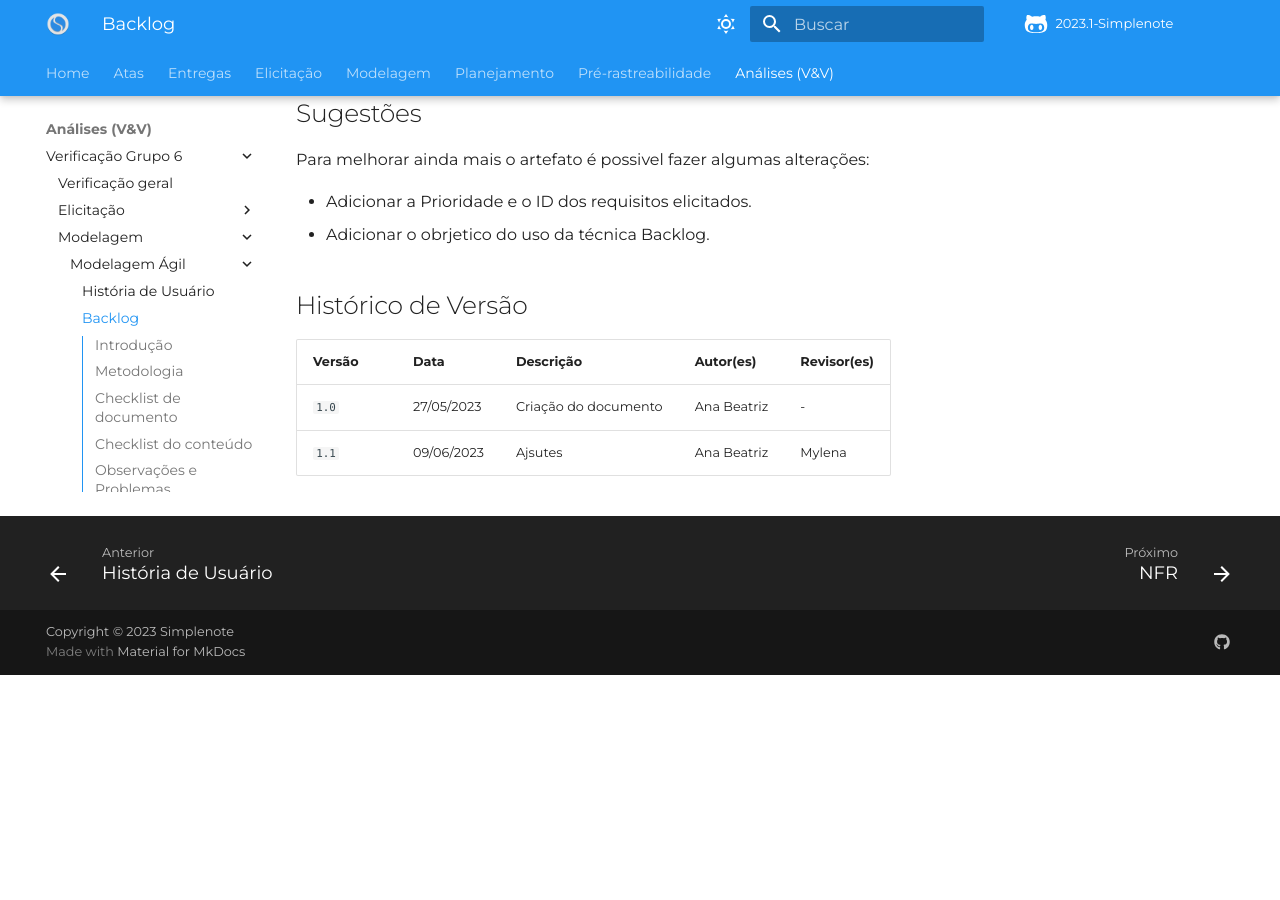
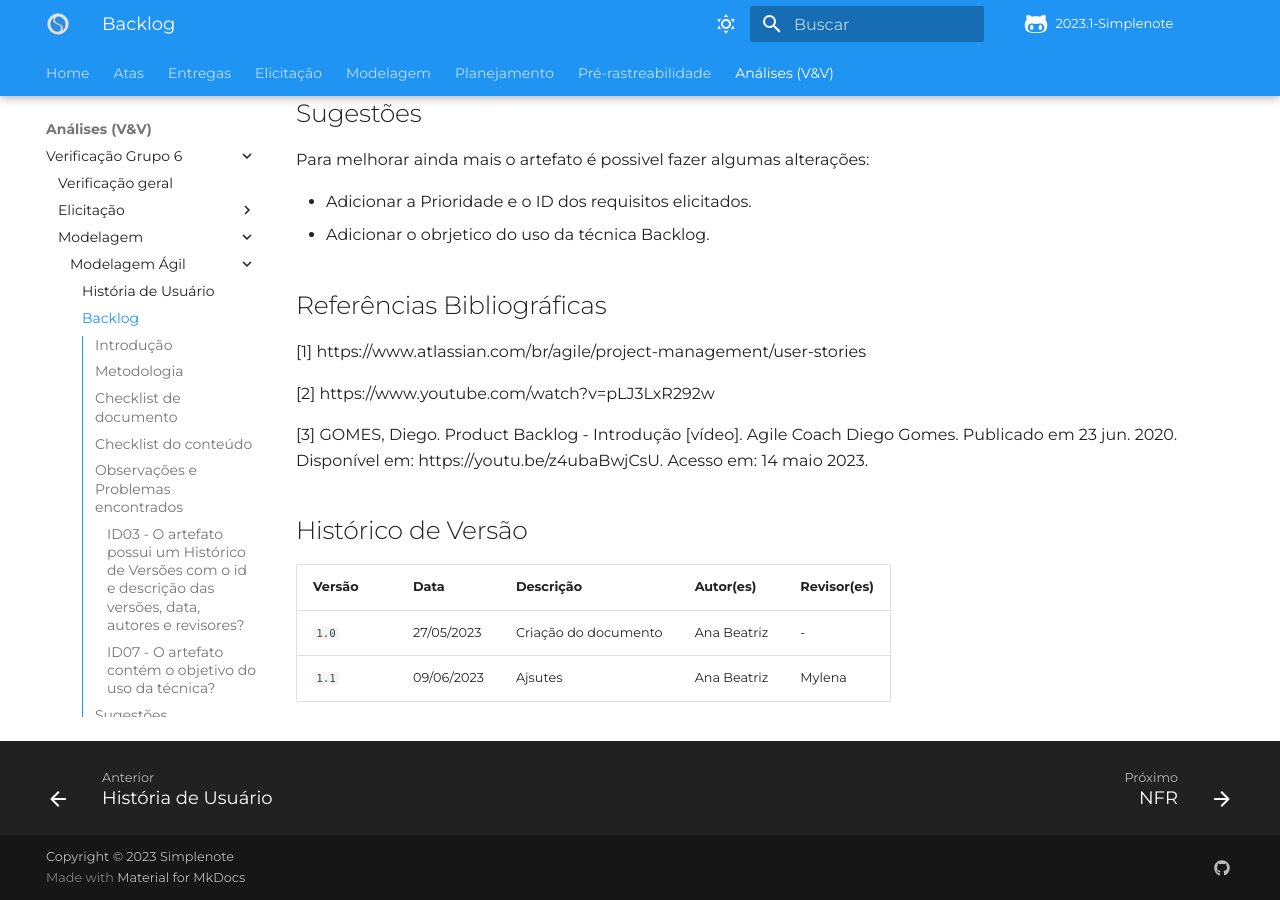
Before and after one commit to Requisitos-de-Software/2023.1-Simplenote, an MkDocs documentation site: the page built from docs/analise-grupo6/modelagem/Agil/backlog.md, in a window 1280 px wide and 900 px high, scrolled down 2009 px. Built offline with MkDocs 1.6.1 and Material for MkDocs 9.7.7, drawn with Linux system fonts in a browser that asks for light colours; some web fonts are replaced; comment, search, counter and statistics services are not loaded; before the commit the page ends 2684 px from its top, so only the background shows below that.

```diff
--- a/docs/analise-grupo6/modelagem/Agil/backlog.md
+++ b/docs/analise-grupo6/modelagem/Agil/backlog.md
@@ -59,6 +59,15 @@ Para melhorar ainda mais o artefato é possivel fazer algumas alterações:
 - Adicionar a Prioridade e o ID dos requisitos elicitados.
 - Adicionar o obrjetico do uso da técnica Backlog.
 
+## Referências Bibliográficas
+
+[1] https://www.atlassian.com/br/agile/project-management/user-stories
+
+[2] https://www.youtube.com/watch?v=pLJ3LxR292w
+
+[3] GOMES, Diego. Product Backlog - Introdução [vídeo]. Agile Coach Diego Gomes. Publicado em 23 jun. 2020. Disponível em: https://youtu.be/z4ubaBwjCsU. Acesso em: 14 maio 2023.
+
+
 ## Histórico de Versão
 
 | Versão | Data       | Descrição            | Autor(es)   | Revisor(es) |
```
Also changed, not shown: docs/analise-grupo6/elicitacao/entrevista.md (+5 -0 lines).
